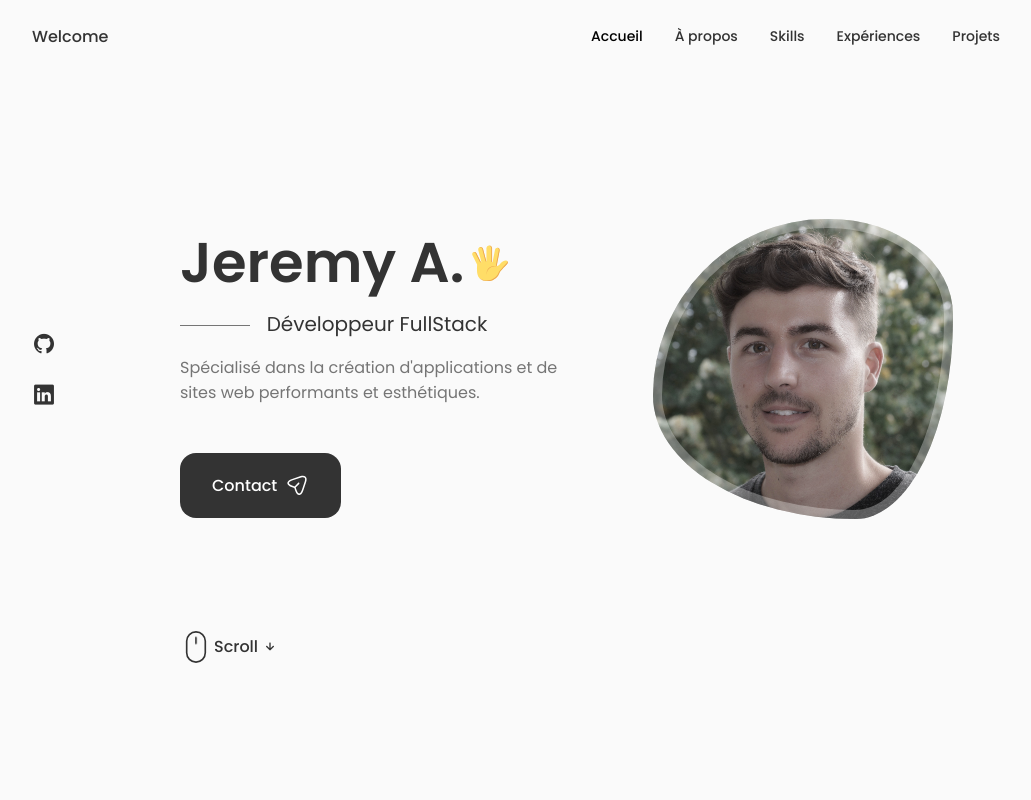
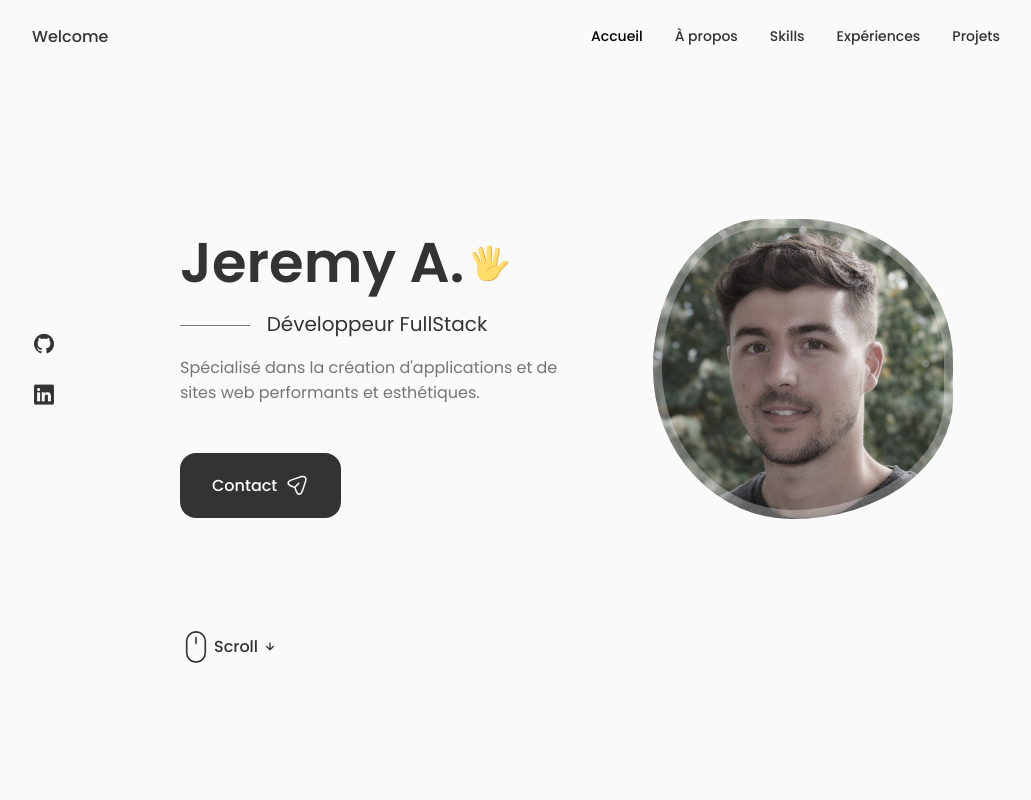
Before and after one commit to Madjerx/react-portfolio, a React (Create React App) app: page / in a window 1280 px wide. Shown: the top 800 px of the page, without its empty margins (124-1155 px from the left). Built offline with nearby package versions, Linux system fonts and the light colour scheme.

Commit message:
Revert "some improvements"
This reverts commit 3048d0ae693caddb49af2e5e0399740e5806fa6e.

```diff
--- a/src/components/home/home.css
+++ b/src/components/home/home.css
@@ -73,7 +73,7 @@
   justify-self: center;
   width: 300px;
   height: 300px;
-  animation: profile__animate 6s ease-in-out infinite 0s;
+  animation: profile__animate 8s ease-in-out infinite 1s;
   -webkit-filter: grayscale(
     30%
   ); /* Pour les navigateurs Chrome, Safari, Opera */
```
